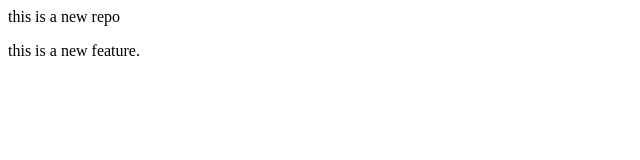
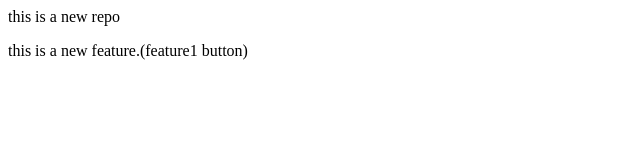
Before and after one commit to Shaik-Sam3/local-repo, a plain HTML site: page index.html in a window 1280 px wide. Shown: the whole page, without its empty margins (0-640 px from the left). Drawn offline with Linux system fonts and the light colour scheme.

Commit message:
added button feature1

```diff
--- a/index.html
+++ b/index.html
@@ -1,2 +1,2 @@
 <p>this is a new repo</p>
-<p>this is a new feature.</p>
+<p>this is a new feature.(feature1 button)</p>
```
